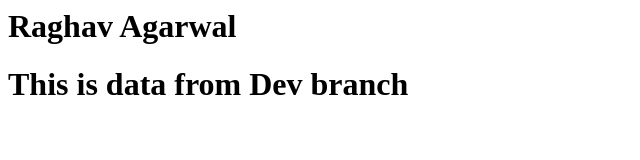
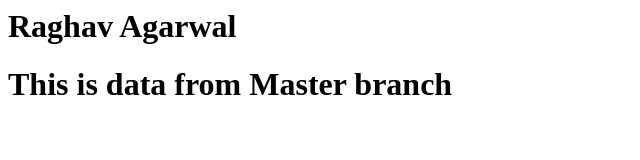
Before and after one commit to raghavag1997/Devops_assembly_line_project, a plain HTML site: page index.html in a window 1280 px wide. Shown: the whole page, without its empty margins (0-640 px from the left). Drawn offline with Linux system fonts and the light colour scheme.

Commit message:
Commit form master

```diff
--- a/index.html
+++ b/index.html
@@ -1,2 +1,2 @@
 <h1> Raghav Agarwal </h1>
-<h1>This is data from Dev branch </h1>
+<h1>This is data from Master branch </h1>
```
